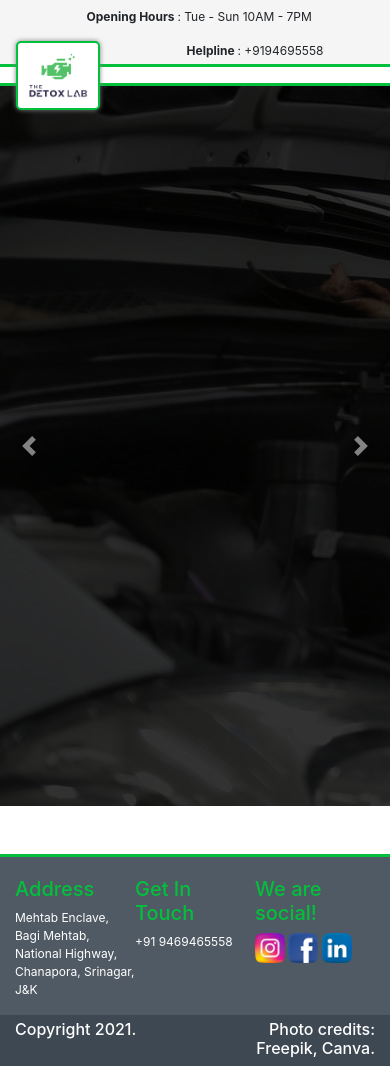
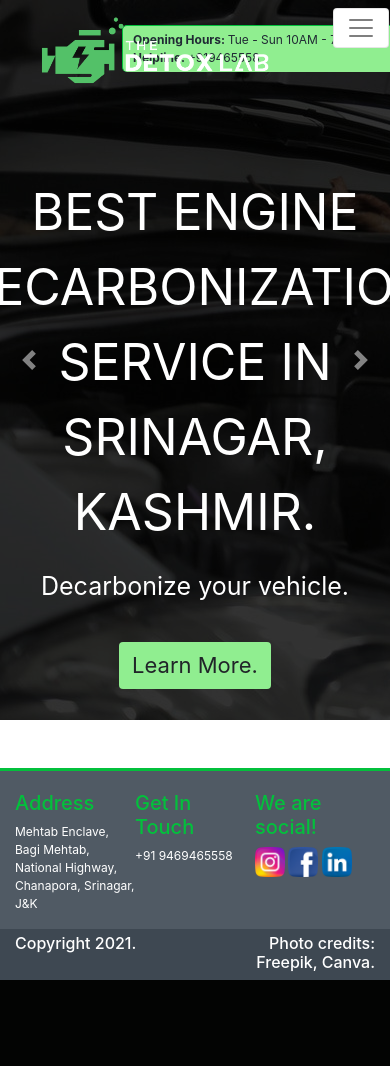
Before and after one commit to Ahtii/detoxlab, a Django app: template templates/base/base.html in a window 390 px wide. After the commit the page ends 980 px from the top, so only its background shows below. Run offline with Django 3.2, Linux system fonts and the light colour scheme; the template is opened without the code that fills it, so the values that code supplies are empty; some libraries are stand-ins or nearby versions.

Commit message:
Update cover layout

```diff
--- a/static/css/base/base.css
+++ b/static/css/base/base.css
@@ -34,8 +34,8 @@
 }
 */
 
-@media only screen and (max-width: 780px){
+/*@media only screen and (max-width: 780px){
     .cover {
         min-height: 45vh;
     }
-}
+}*/
--- a/static/css/base/components/navbar.css
+++ b/static/css/base/components/navbar.css
@@ -2,31 +2,70 @@
 .navbar-brand {
     color: #03C03C !important;
     position: absolute;
-    background-color: white;
-    padding: 10px;
-    border-radius: 5px;
-    border: 2px solid #03C03C;
-    box-shadow: 0px 0px 5px gray;
+    top: 5px;
+    background-color: transparent;
+    padding: 0px;
+    border: none;
+    box-shadow: none;
 }
 
 .navbar-brand img {
-    width: 140px;
-    height: auto;
+    width: auto;
+    height: 80px;
+}
+
+.navbar-nav {
+    margin-right: 100px;
 }
 
 .nav-item {
     margin-left: 20px;
+    margin-top: 10px;
 }
 
-.extra-info {
+.nav-link {
+    color: white!important;
+}
+
+.common-navbar-settings {
+    position: fixed;
+    height: auto;
+    width: 100%;
+    z-index: 9;
+}
+
+/*.extra-info {
     background-color: rgb(245, 245, 245);
+}*/
+
+.carousel-caption p {
+    margin-top: 200px;
+}
+
+.nav-title {
+    width: 100%;
+    margin: 5px;
+    position: fixed;
+    z-index: 9;
+    margin-top: 30px;
+    color: rgb(32, 42, 52);
+}
+
+.nav-title p {
+    position: absolute;
+    left: 25%;
+    padding: 5px;
+    padding-left: 10px;
+    padding-right: 10px;
+    background: lightgreen!important;
+    box-shadow: 0px 0px 5px solid gray;
+    border: 1px solid #03C03C;
+    border-radius: 5px;
+    border-bottom: none;
 }
 
 .normal-navbar {
-    border-top: 3px solid #03C03C;
-    border-bottom: 3px solid #03C03C;
-    position: relative;
-    z-index: 1;
+    background-color: transparent;
 }
 
 .nav-item:hover {
@@ -45,15 +84,60 @@
 }
 
 @media only screen and (max-width: 980px){
-    .navbar-brand img {
-        width: 90px;
-        height: 70px;
+    .nav-title p {
+       font-size: 16px;
+       left: 30%;
     }
 }
 
-@media only screen and (max-width: 680px){
+@media only screen and (max-width: 760px){
+    .navbar-brand {
+       left: 10px;
+       background-color: transparent;
+       padding: 5px;
+       border: none;
+       box-shadow: none;
+    }
+
+    .nav-title p {
+        padding-bottom: 5px;
+        margin-top: -5px!important;
+    }
+
     .navbar-brand img {
-        width: 60px;
-        height: 45px;
+        width: auto;
+        height: 80px;
+    }
+
+    .navbar-toggler {
+        background-color: white;
+    }
+
+    .navbar-collapse {
+        margin-top: 20px;
+    }
+
+    .navbar-mobile {
+        border-radius: 5px!important;
+        box-shadow: 0px 0px 5px gray!important;
+        background-color: white;
+        padding: 10px!important;
+        z-index: 9;
+        margin-right: 5px!important;
+        margin-left: 40%!important;
+    }
+
+    .normal-navbar {
+        border: none;
+        background-color: transparent;
+    }
+
+    .nav-link {
+        color: #03C03C!important;
+    }
+
+    .nav-title p {
+       font-size: 12px;
+       margin-top: 5px;
     }
 }
--- a/static/css/base/components/tagline.css
+++ b/static/css/base/components/tagline.css
@@ -93,9 +93,13 @@
 .cover-separator {
     background-color: rgb(200, 200, 200);
     margin-top: 5px;
+}*/
+
+.carousel {
+    z-index: 1;
 }
 
-.contact-info {
+/*.contact-info {
     color: white;
     margin-top: 20px;
     text-align: center;
@@ -127,9 +130,22 @@
     text-align: left;
 }
 
-.carousel-caption p {
+/*.carousel-caption p {
     font-size: 18px;
+}*/
+
+/*.carousel-caption {
+    position: absolute;
+    top: -300px;
 }
+
+.carousel-caption h1 {
+    font-size: 50px;
+}
+
+.carousel-caption h3 {
+    font-size: 30px;
+}*/
 
 .cover-benefits .benefit-logo {
     width: 100px;
--- /dev/null
+++ b/static/js/nav-bar.js
@@ -0,0 +1,7 @@
+$(document).ready(function(){
+    console.log("working");
+    if ($(window).width() <= 754)
+        $("#navbarCollapseTarget").addClass("navbar-mobile");
+    else
+        $("#navbarCollapseTarget").removeClass("navbar-mobile");
+});
--- a/templates/base/base.html
+++ b/templates/base/base.html
@@ -13,11 +13,8 @@
 </head>
 <body>
     <!-- COVER SECTION -->
-    <div class="container-fluid p-0 cover">
-        {% include 'base/components/navbar.html' %}
-        {% include 'base/components/tagline.html' %}
-    </div>
-
+    {% include 'base/components/navbar.html' %}
+    {% include 'base/components/tagline.html' %}
     {% include 'base/components/cover_footer.html' %}
 
     {% block child_body %} {% endblock %}
--- a/templates/base/components/navbar.html
+++ b/templates/base/components/navbar.html
@@ -1,21 +1,34 @@
 {% load static %}
 
 <!-- NAVIGATION BAR -->
-<nav class="navbar navbar-expand-lg extra-info">
-    <div class="container">
-        <ul class="navbar-nav mx-auto" style="margin-bottom: -20px;">
-            <li class="nav-item">
-                <p><span style="font-weight: bold;"> Opening Hours </span>: Tue - Sun 10AM - 7PM</p>
-            </li>
-            <li class="nav-item">
-                <p style="margin-left: 100px;"><span style="font-weight: bold;"> Helpline </span>: +9194695558</p>
-            </li>
-        </ul>
-    </div>
-</nav>
-<nav class="navbar navbar-expand-lg navbar-light normal-navbar">
-    <div class="container">
-        <a class="navbar-brand" href="#"><img src="{% static 'media/images/logos/branding2.png' %}"/></a>
+<!--<nav class="navbar d-flex flex-row navbar-expand-lg navbar-light common-navbar-settings extra-info">-->
+<!--    <div class="container">-->
+<!--        <ul class="navbar-nav mx-auto">-->
+<!--            <li class="nav-item">-->
+<!--                <a class="nav-link"><span style="font-weight: bold;"> Opening Hours </span>: Tue - Sun 10AM - 7PM</a>-->
+<!--            </li>-->
+<!--            <li class="nav-item">-->
+<!--                <a class="nav-link"><span style="font-weight: bold;"> Helpline </span>: +9194695558</a>-->
+<!--            </li>-->
+<!--        </ul>-->
+<!--    </div>-->
+<!--</nav>-->
+<div class="nav-title">
+    <p>
+       <span style="font-weight: bold;"> Opening Hours: </span> <span> Tue - Sun 10AM - 7PM </span>
+       <span style="padding-left: 10px; padding-right: 10px;"> | </span>
+       <span style="font-weight: bold;"> Helpline: </span> <span> +919465558 </span>
+    </p>
+</div>
+<div class="container-fluid">
+    <nav class="navbar navbar-expand-md navbar-light common-navbar-settings normal-navbar">
+        <div class="navbar-header">
+            <a class="navbar-brand" href="#"><img src="{% static 'media/images/logos/branding_logo_updated_white.png' %}"/></a>
+        </div>
+        <button class="navbar-toggler" style="float: right!important;" type="button" data-toggle="collapse"
+                data-target="#navbarCollapseTarget" aria-controls="navbarTogglerDemo01" aria-expanded="false" aria-label="Toggle navigation">
+            <span class="navbar-toggler-icon"></span>
+        </button>
         <div class="collapse navbar-collapse" id="navbarCollapseTarget">
             <ul class="navbar-nav ml-auto">
                 <li class="nav-item">
@@ -29,5 +42,5 @@
                 </li>
             </ul>
         </div>
-    </div>
-</nav>
+    </nav>
+</div>
--- a/templates/base/components/tagline.html
+++ b/templates/base/components/tagline.html
@@ -89,7 +89,17 @@
   <div class="carousel-inner">
     <div class="carousel-item cover-benefits active">
       <img class="cover-pic" src="{% static '/media/images/others/cover0_back.jpg' %}" alt="First slide">
-      <div class="carousel-caption d-none d-md-block" style="margin: 0 auto;">
+      <div class="carousel-caption d-flex h-100 align-items-center justify-content-center">
+        <p>
+          <span style="font-size: 50px;"> BEST ENGINE DECARBONIZATION SERVICE IN SRINAGAR, KASHMIR. </span><br><br>
+          <span style="font-size: 25px;"> Decarbonize your vehicle. </span>
+          <br><br><br>
+          <button class="btn" style="text-align: center; background-color: lightgreen; font-size: 22px;">
+            Learn More.
+          </button>
+        </p>
+      </div>
+      <!--<div class="carousel-caption d-none d-md-block" style="margin: 0 auto;">
         <div class="row ">
           <div class="col-md-4">
             <img src="{% static '/media/images/logos/mileage.png' %}" class="benefit-logo">
@@ -130,11 +140,11 @@
             <p> Get best deals with gifts.</p>
           </div>
         </div>
-        <br><br><br>
+        <br>
         <button style="text-align: center; background-color: lightgreen; font-size: 22px;" class="btn">
           Learn More
         </button>
-        <!--<div class="row">
+        &lt;!&ndash;<div class="row">
           <div class="col-md-6 card">
             <div class="card-body">
               <ul style="list-style-type:none;">
@@ -207,11 +217,21 @@
               </ul>
             </div>
           </div>
-        </div>-->
-      </div>
+        </div>&ndash;&gt;
+      </div>-->
     </div>
     <div class="carousel-item">
       <img class="cover-pic" src="{% static '/media/images/others/cover1_back.jpg' %}" alt="Second slide">
+      <div class="carousel-caption d-flex h-100 align-items-center justify-content-center">
+        <p style="margin-bottom: 100px!important;">
+          <span style="font-size: 50px;"> ULTIMATE ENGINE DETOX, THAT JUST WORKS!. </span><br><br>
+          <span style="font-size: 25px;"> Decarbonize your vehicle. </span>
+          <br><br><br>
+          <button class="btn" style="text-align: center; background-color: lightgreen; font-size: 22px;">
+            Learn More.
+          </button>
+        </p>
+      </div>
     </div>
   </div>
   <a class="carousel-control-prev" href="#carouselExampleControls" role="button" data-slide="prev">
--- a/templates/base/js_scripts.html
+++ b/templates/base/js_scripts.html
@@ -2,6 +2,8 @@
 
 <!--jQuery -->
 <script type="text/javascript" src="{% static 'js/jquery/jquery.min.js' %}"></script>
+<!-- Nav-Bar -->
+<script type="text/javascript" src="{% static 'js/nav-bar.js' %}"></script>
 
 <!-- Bootstrap JS -->
 <script type="text/javascript" src="{% static 'js/bootstrap/popper.min.js'%}"></script>
```
Also changed, not shown: other parts of static/css/base/components/navbar.css (+1 -1 lines), other parts of static/css/base/components/tagline.css (+4 -5 lines), static/media/images/logos/branding_logo_updated_white.png (added).
